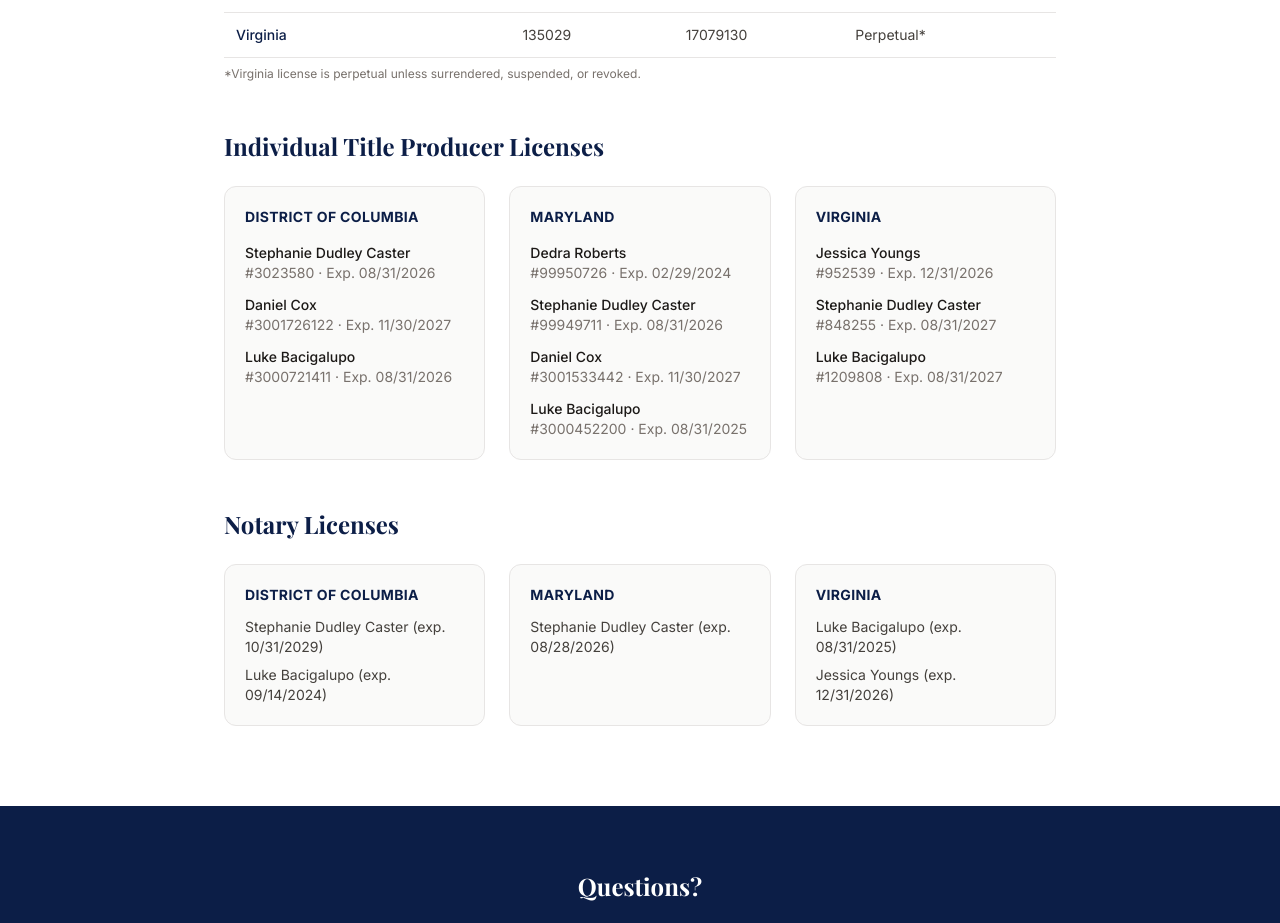
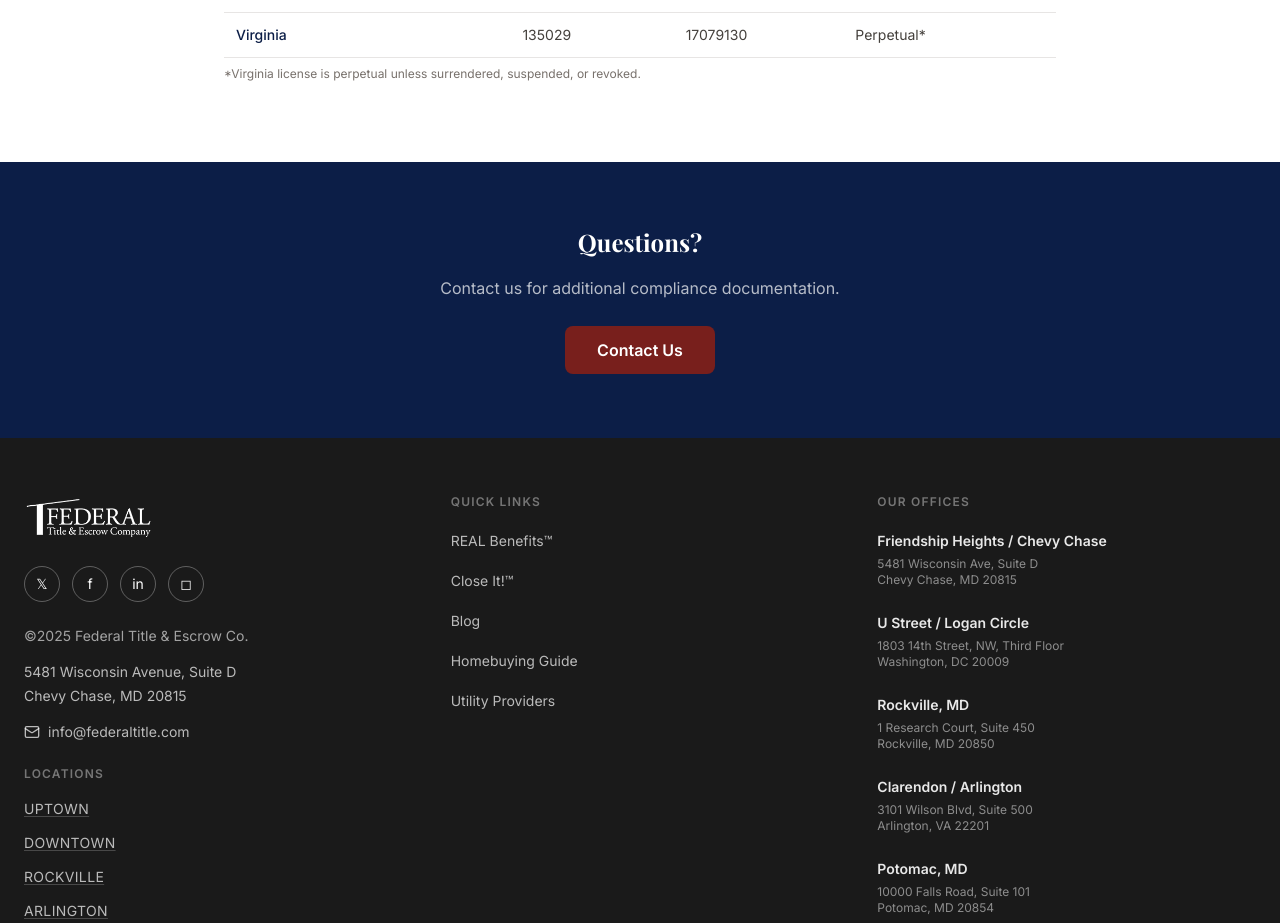
Before and after one commit to mje123/federal-title, a Next.js app: page /lenders/licensing in a window 1280 px wide. Shown: the part 788-1711 px from the top of the page. Built offline with nearby package versions, Linux system fonts and the light colour scheme.

Commit message:
Remove Individual Title Producer Licenses and Notary Licenses sections
Co-Authored-By: Claude Sonnet 4.6 <noreply@anthropic.com>

```diff
--- a/app/lenders/licensing/page.tsx
+++ b/app/lenders/licensing/page.tsx
@@ -59,72 +59,6 @@ export default function LicensingPage() {
             </div>
           </div>
 
-          <div>
-            <h2 className="text-2xl font-bold text-[var(--color-primary-900)] mb-6" style={{ fontFamily: 'var(--font-playfair), serif' }}>
-              Individual Title Producer Licenses
-            </h2>
-            <div className="grid md:grid-cols-3 gap-6">
-              {[
-                {
-                  state: 'District of Columbia',
-                  producers: [
-                    { name: 'Stephanie Dudley Caster', license: '3023580', expiry: '08/31/2026' },
-                    { name: 'Daniel Cox', license: '3001726122', expiry: '11/30/2027' },
-                    { name: 'Luke Bacigalupo', license: '3000721411', expiry: '08/31/2026' },
-                  ],
-                },
-                {
-                  state: 'Maryland',
-                  producers: [
-                    { name: 'Dedra Roberts', license: '99950726', expiry: '02/29/2024' },
-                    { name: 'Stephanie Dudley Caster', license: '99949711', expiry: '08/31/2026' },
-                    { name: 'Daniel Cox', license: '3001533442', expiry: '11/30/2027' },
-                    { name: 'Luke Bacigalupo', license: '3000452200', expiry: '08/31/2025' },
-                  ],
-                },
-                {
-                  state: 'Virginia',
-                  producers: [
-                    { name: 'Jessica Youngs', license: '952539', expiry: '12/31/2026' },
-                    { name: 'Stephanie Dudley Caster', license: '848255', expiry: '08/31/2027' },
-                    { name: 'Luke Bacigalupo', license: '1209808', expiry: '08/31/2027' },
-                  ],
-                },
-              ].map(({ state, producers }) => (
-                <div key={state} className="bg-[var(--color-neutral-50)] rounded-xl p-5 border border-[var(--color-neutral-200)]">
-                  <h3 className="font-bold text-[var(--color-primary-900)] mb-4 text-sm uppercase tracking-wide">{state}</h3>
-                  <div className="space-y-3">
-                    {producers.map((p) => (
-                      <div key={p.name} className="text-sm">
-                        <p className="font-medium text-[var(--color-neutral-900)]">{p.name}</p>
-                        <p className="text-[var(--color-neutral-500)]">#{p.license} · Exp. {p.expiry}</p>
-                      </div>
-                    ))}
-                  </div>
-                </div>
-              ))}
-            </div>
-          </div>
-
-          <div>
-            <h2 className="text-2xl font-bold text-[var(--color-primary-900)] mb-6" style={{ fontFamily: 'var(--font-playfair), serif' }}>
-              Notary Licenses
-            </h2>
-            <div className="grid md:grid-cols-3 gap-6">
-              {[
-                { state: 'District of Columbia', notaries: ['Stephanie Dudley Caster (exp. 10/31/2029)', 'Luke Bacigalupo (exp. 09/14/2024)'] },
-                { state: 'Maryland', notaries: ['Stephanie Dudley Caster (exp. 08/28/2026)'] },
-                { state: 'Virginia', notaries: ['Luke Bacigalupo (exp. 08/31/2025)', 'Jessica Youngs (exp. 12/31/2026)'] },
-              ].map(({ state, notaries }) => (
-                <div key={state} className="bg-[var(--color-neutral-50)] rounded-xl p-5 border border-[var(--color-neutral-200)]">
-                  <h3 className="font-bold text-[var(--color-primary-900)] mb-3 text-sm uppercase tracking-wide">{state}</h3>
-                  <ul className="space-y-2">
-                    {notaries.map((n) => <li key={n} className="text-sm text-[var(--color-neutral-700)]">{n}</li>)}
-                  </ul>
-                </div>
-              ))}
-            </div>
-          </div>
         </div>
       </section>
 
```
